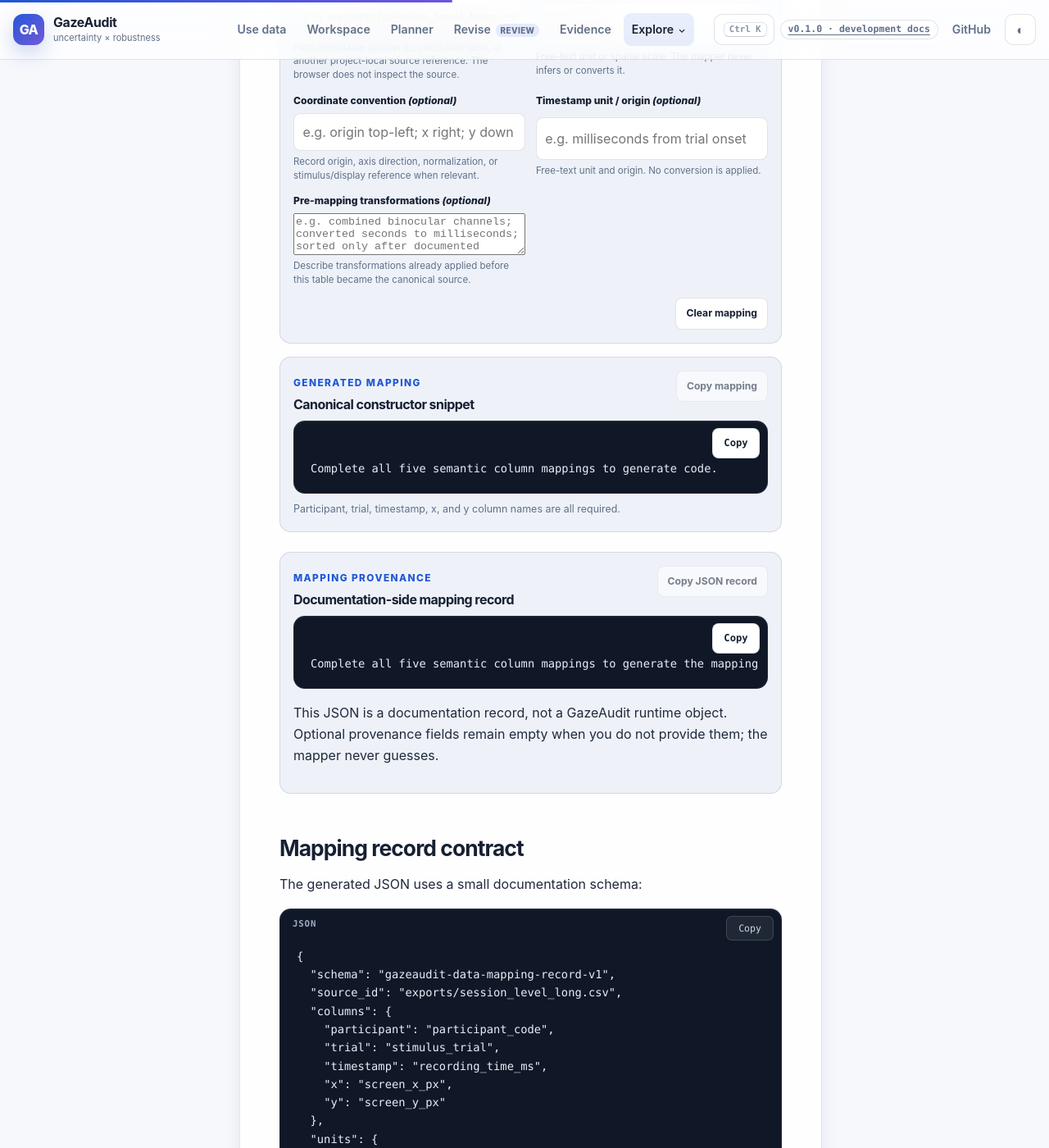
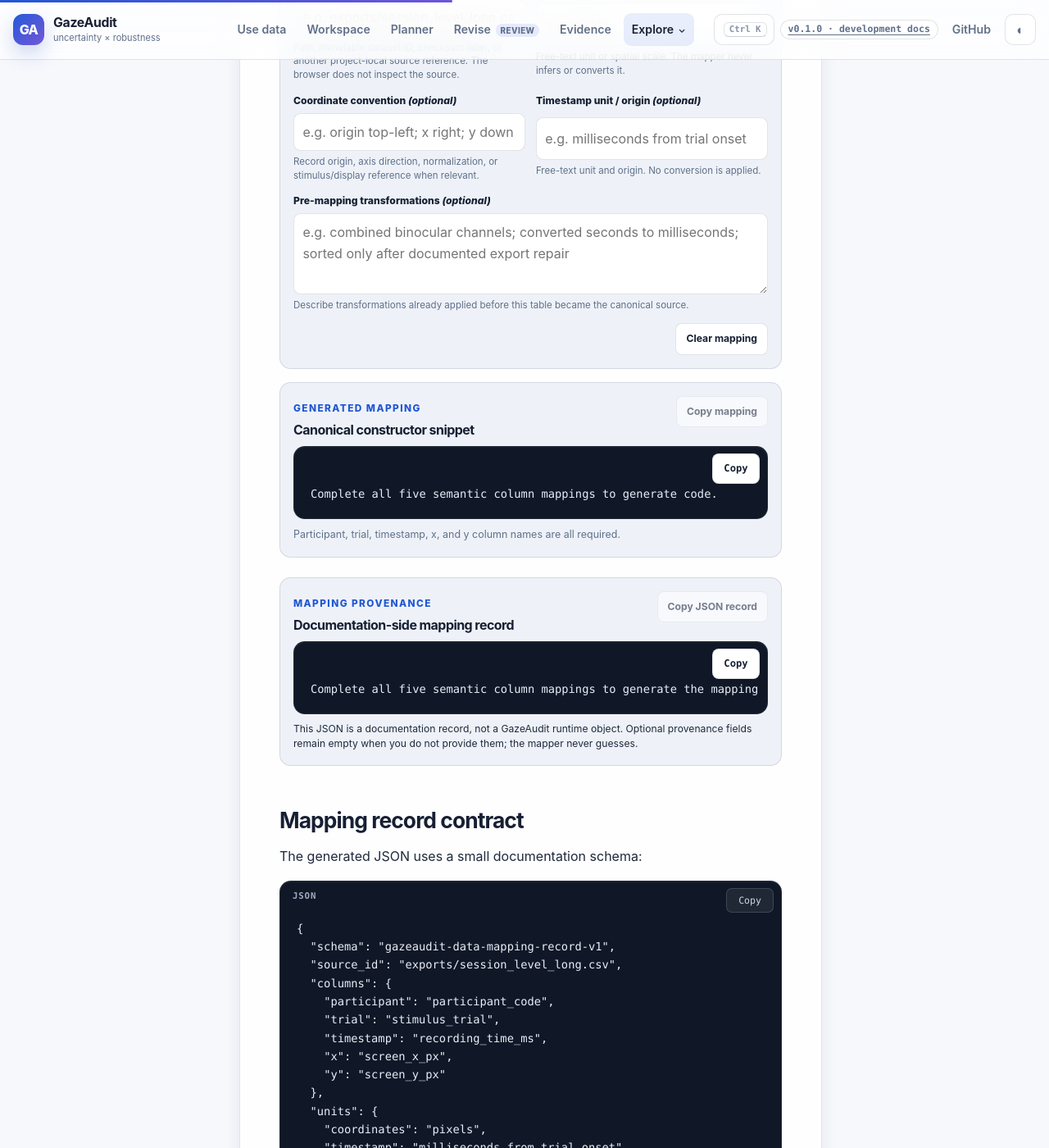
Before and after one commit to stefanosbalaskas/GazeAudit, a Jekyll site: the page built from docs/data-contract.md, in a window 1280 px wide and 1400 px high, scrolled down 3241 px. Shown: the whole window at 82% size. Built offline with Jekyll 4.4.1, drawn with Linux system fonts in a browser that asks for light colours.

Commit message:
docs: style data mapping provenance fields

```diff
--- a/assets/css/data-contract.css
+++ b/assets/css/data-contract.css
@@ -29,7 +29,8 @@
   font-weight: 800;
 }
 
-.schema-mapper-grid input {
+.schema-mapper-grid input,
+.schema-mapper-grid textarea {
   min-height: 2.55rem;
   width: 100%;
   box-sizing: border-box;
@@ -47,11 +48,13 @@
   line-height: 1.45;
 }
 
-.schema-mapper-grid input:hover {
+.schema-mapper-grid input:hover,
+.schema-mapper-grid textarea:hover {
   border-color: var(--border-strong);
 }
 
 .schema-mapper-grid input:focus-visible,
+.schema-mapper-grid textarea:focus-visible,
 .schema-mapper-actions button:focus-visible,
 .schema-mapper-output button:focus-visible {
   outline: 3px solid var(--brand);
@@ -139,6 +142,7 @@
 @media (forced-colors: active) {
   .schema-mapper,
   .schema-mapper-grid input,
+  .schema-mapper-grid textarea,
   .schema-mapper-actions button,
   .schema-mapper-output,
   .schema-mapper-output button {
@@ -146,8 +150,32 @@
   }
 
   .schema-mapper-grid input:focus-visible,
+  .schema-mapper-grid textarea:focus-visible,
   .schema-mapper-actions button:focus-visible,
   .schema-mapper-output button:focus-visible {
     outline-color: Highlight;
   }
 }
+
+
+.schema-mapper-grid textarea {
+  resize: vertical;
+  min-height: 5.5rem;
+}
+
+.schema-mapper-wide {
+  grid-column: 1 / -1;
+}
+
+.schema-mapper-record-note {
+  margin: .55rem 0 0;
+  color: var(--muted);
+  font-size: .76rem;
+  line-height: 1.5;
+}
+
+@media (max-width: 720px) {
+  .schema-mapper-wide {
+    grid-column: auto;
+  }
+}
```
